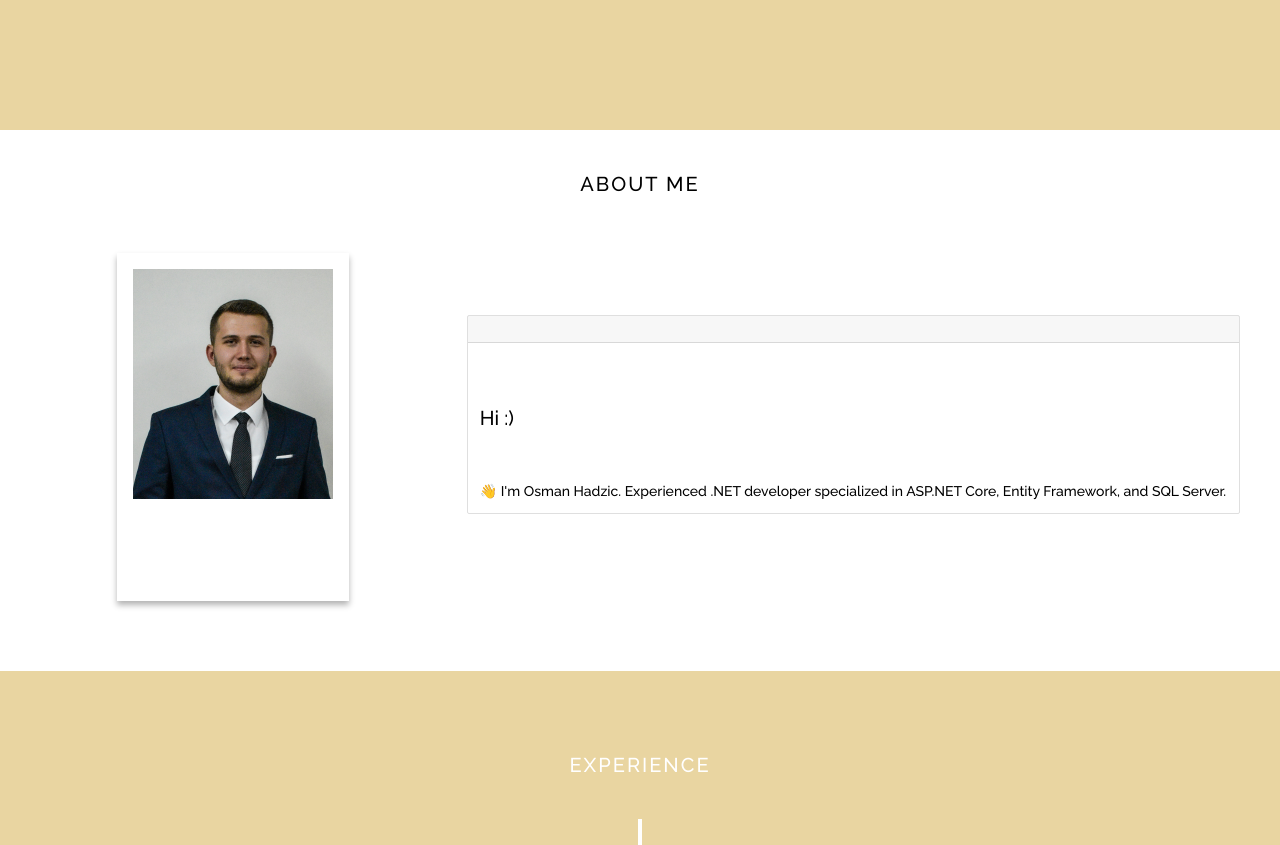
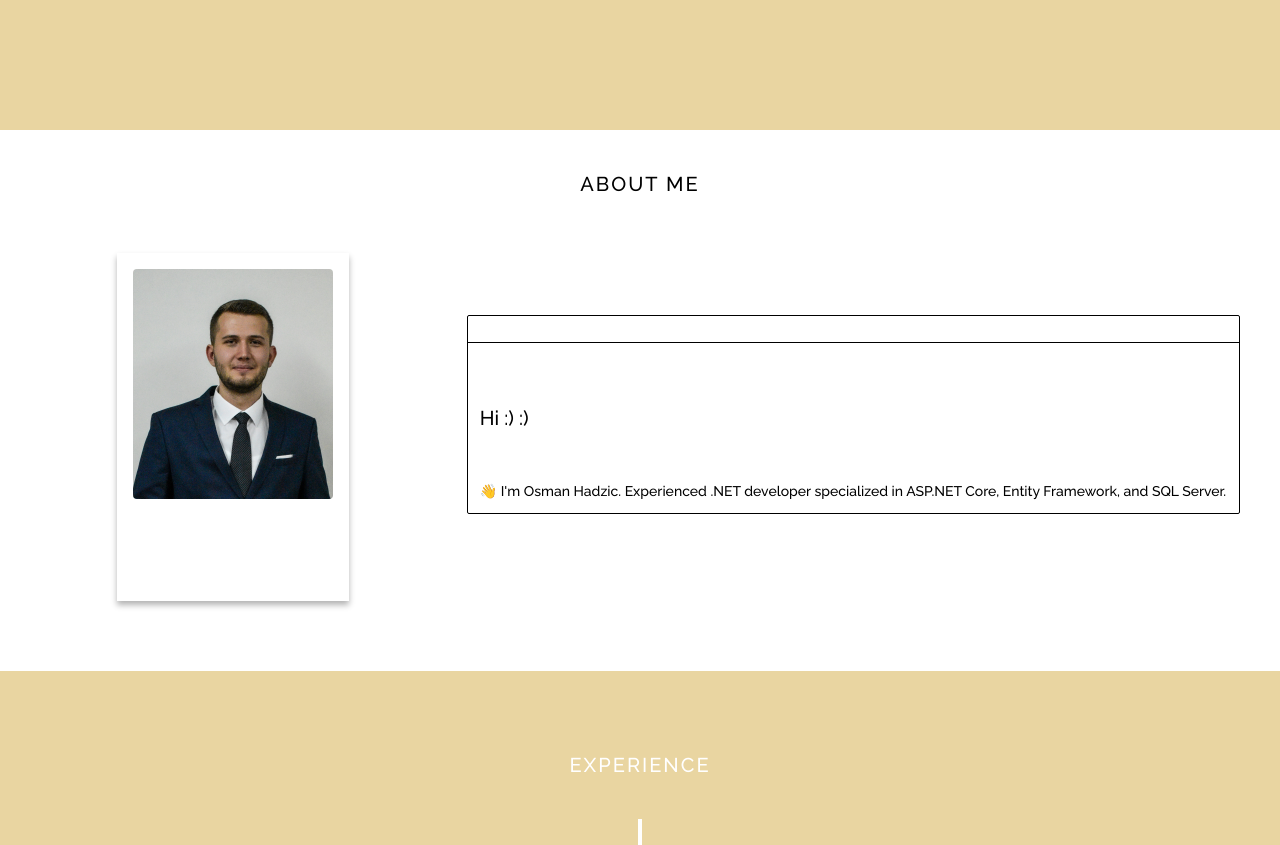
Before and after one commit to osmanhadzic/portfolio, a React (Vite) app: page / in a window 1280 px wide. Shown: the part 660-1505 px from the top of the page. Built offline with nearby package versions, Linux system fonts and the light colour scheme; some icons are missing.

Commit message:
Update README.md
Update README.md and improve accessibility

Signed-off-by: Osman Hadzic <osman.hadzic@secomind.com>

```diff
--- a/src/components/sections/AboutMe.tsx
+++ b/src/components/sections/AboutMe.tsx
@@ -6,7 +6,7 @@ const AboutMe = () => {
   const { t } = useTranslation();
 
   return (
-    <section className="relativ py-5 dark:bg-[#7f7f7f] md:py-10">
+    <section className="relative py-5 bg-gray-800 dark:bg-gray-900 md:py-10">
       <div>
         <Helmet>
           <title>OCode</title>
@@ -21,18 +21,18 @@ const AboutMe = () => {
           <link rel="canonical" href="https://osman-hadzic.com/" />
         </Helmet>
       </div>
-      <h2 className="text-center text-xl font-medium uppercase tracking-widest ">
+      <h2 className="text-center text-xl font-medium uppercase tracking-widest text-gray-100 dark:text-gray-200">
         {t("about_me.title")}
       </h2>
 
       <div className="flex flex-col items-center justify-center gap-10 px-10 pb-10 md:flex-row md:pb-0">
         <div className="text-center md:w-1/3">
-          <div className="mb-[30px] mt-[55px] inline-block p-4 pb-10 shadow-card ">
+          <div className="mb-[30px] mt-[55px] inline-block p-4 pb-10 shadow-card bg-gray-100 dark:bg-gray-800">
             <img
               src={`images/${t("about_me.image")}`}
               alt="Profile"
               height="250px"
-              className="w-[200px]"
+              className="w-[200px] rounded"
             />
             <div className="mt-3 flex justify-between">
               {t("about_me.tech_stacks", { returnObjects: true })?.map(
@@ -42,6 +42,7 @@ const AboutMe = () => {
                     icon={tech}
                     style={{
                       fontSize: 50,
+                      color: "#E5E5E5", // Light gray color for icons
                     }}
                   />
                 ),
@@ -50,14 +51,14 @@ const AboutMe = () => {
           </div>
         </div>
         <div className="md:w-2/3">
-          <div className="rounded-sm border border-[rgba(0,0,0,.125)]">
-            <div className="flex items-center gap-3 border-b border-[rgba(0,0,0,.125)] bg-[rgba(0,0,0,0.03)] px-3 py-2">
+          <div className="rounded-sm border border-gray-600 dark:border-gray-700">
+            <div className="flex items-center gap-3 border-b border-gray-600 dark:border-gray-700 bg-gray-200 dark:bg-gray-800 px-3 py-2">
               <Icon icon="emojione:red-circle" width={10} />
               <Icon icon="twemoji:yellow-circle" width={10} />
               <Icon icon="twemoji:green-circle" width={10} />
             </div>
             <div
-              className="p-3 text-justify"
+              className="p-3 text-justify text-gray-800 dark:text-gray-300"
               style={{
                 height: "auto",
                 fontSize: "132%",
@@ -70,7 +71,7 @@ const AboutMe = () => {
               </span>
               <br />
               <br />
-              <p className="text-sm font-medium dark:text-white">
+              <p className="text-sm font-medium dark:text-gray-300">
                 {t("about_me.content")}
               </p>
             </div>
--- a/src/components/sections/Footer.tsx
+++ b/src/components/sections/Footer.tsx
@@ -7,7 +7,7 @@ const Footer = () => {
     <footer className="bg-[#1f1f1f] py-5 pt-10  text-center text-white">
       <div className="flex justify-center gap-5">
         {t("basic_info.socials", { returnObjects: true }).map((social) => (
-          <a key={social.icon} href={social.url}>
+          <a key={social.icon} aria-label={social.title} href={social.url}>
             <Icon icon={social.icon} width="22px" />
           </a>
         ))}
--- a/src/components/sections/GithubLink.tsx
+++ b/src/components/sections/GithubLink.tsx
@@ -2,6 +2,7 @@ const GithubLink = () => {
   return (
     <a
       href="https://github.com/osmanhadzic"
+      aria-label="GitHub osmanhadzic"
       className="cursor-pointer"
       target="_blank"
     >
--- a/src/components/sections/Header.tsx
+++ b/src/components/sections/Header.tsx
@@ -54,7 +54,10 @@ const Header = () => {
             repeat={Infinity}
           />
 
+          <label htmlFor="themeSwitch" className="flex items-center">
+            <span className="sr-only">Toggle dark theme</span> {/* Screen reader-only label */}
             <Switch
+              id="themeSwitch"
               checked={darkTheme}
               onChange={toggleTheme}
               offColor="#baaa80"
@@ -75,6 +78,7 @@ const Header = () => {
                 />
               }
             />
+          </label>
         </div>
       </header>
 
@@ -86,6 +90,7 @@ const Header = () => {
           )}
           icon="twemoji-flag-for-flag-united-kingdom"
           onClick={() => i18n.changeLanguage("en")}
+          aria-label="Change language to English" // Accessibility label
         />
         <Icon
           className={clsx(
@@ -94,6 +99,7 @@ const Header = () => {
           )}
           icon="twemoji-flag-for-flag-bosnia-and-herzegovina"
           onClick={() => i18n.changeLanguage("bos")}
+          aria-label="Change language to Bosnian" // Accessibility label
         />
       </div>
     </>
--- a/src/i18n/bos/translation.json
+++ b/src/i18n/bos/translation.json
@@ -4,10 +4,12 @@
     "titles": ["Software developer"],
     "socials": [
       {
+        "title":"LinkedIn",
         "icon": "mdi:linkedin",
         "url": "https://www.linkedin.com/in/osman-hadzic-6b595a131/"
       },
       {
+        "title":"GitHub",
         "icon": "mdi:github",
         "url": "https://github.com/osmanhadzic"
       }
@@ -15,7 +17,7 @@
   },
   "about_me": {
     "title": "o meni",
-    "greeting": "Zdravo",
+    "greeting": "Zdravo :)",
     "content": " 👋 Ja sam Osman Hadzic. iskusni .NET developer specijalizovan za ASP.NET Core, Entity Framework, i SQL Server.",
     "image": "myProfile.jpeg",
     "tech_stacks": ["devicon:csharp", "devicon:react", "devicon:postgresql"]
--- a/src/i18n/en/translation.json
+++ b/src/i18n/en/translation.json
@@ -4,10 +4,12 @@
     "titles": ["Software developer"],
     "socials": [
       {
+        "title":"LinkedIn",
         "icon": "mdi:linkedin",
         "url": "https://www.linkedin.com/in/osman-hadzic-6b595a131/"
       },
       {
+        "title":"GitHub",
         "icon": "mdi:github",
         "url": "https://github.com/osmanhadzic"
       }
@@ -15,7 +17,7 @@
   },
   "about_me": {
     "title": "About me",
-    "greeting": "Hi",
+    "greeting": "Hi :)",
     "content": " 👋 I'm Osman Hadzic. Experienced .NET developer specialized in ASP.NET Core, Entity Framework, and SQL Server.",
     "image": "myProfile.jpeg",
     "tech_stacks": ["devicon:csharp", "devicon:react", "devicon:postgresql"]
```
Also changed, not shown: 1 other file (tests, documents, lock files or other folders). Lines whose indentation alone changed are shown as unchanged.
